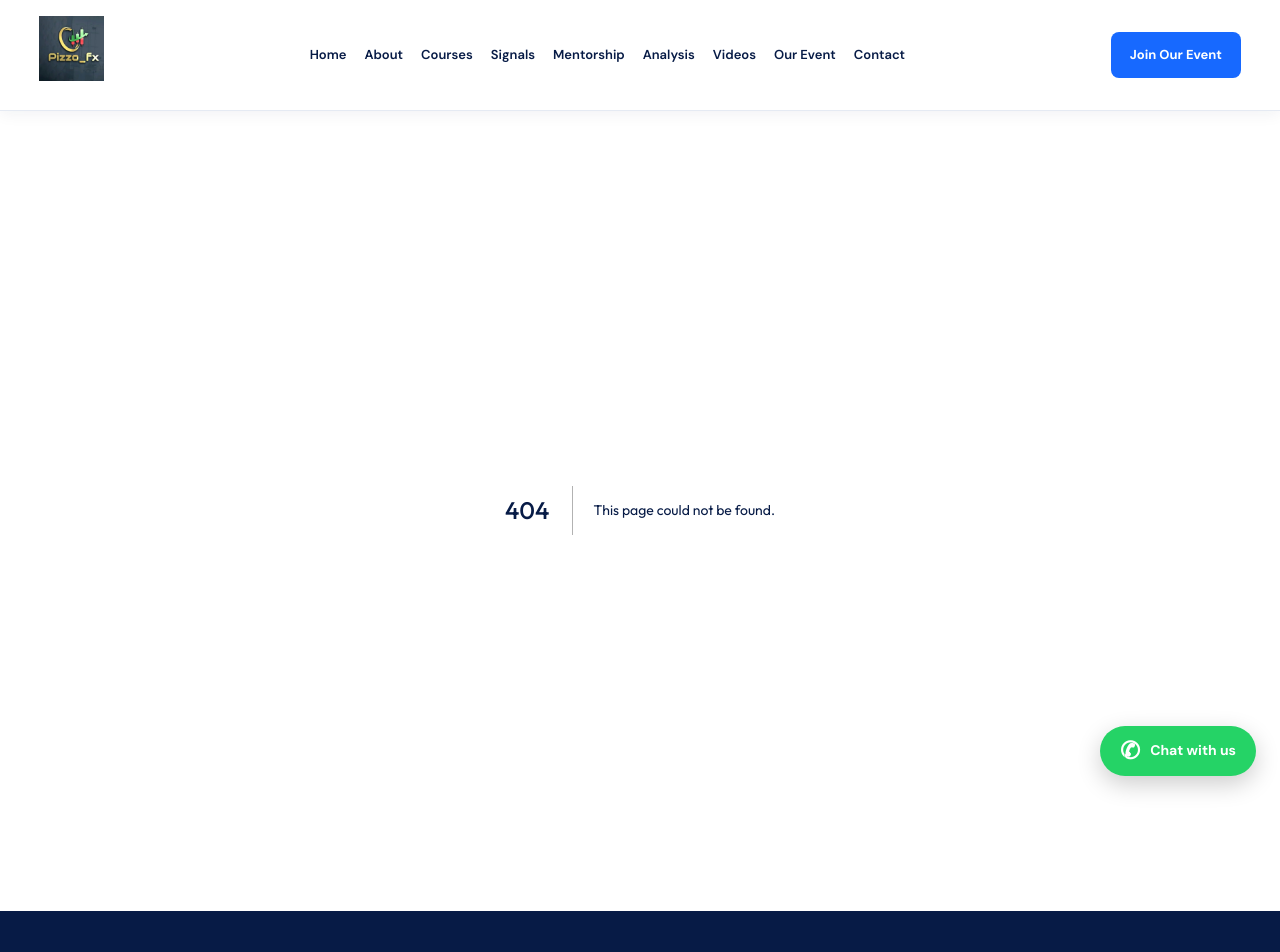
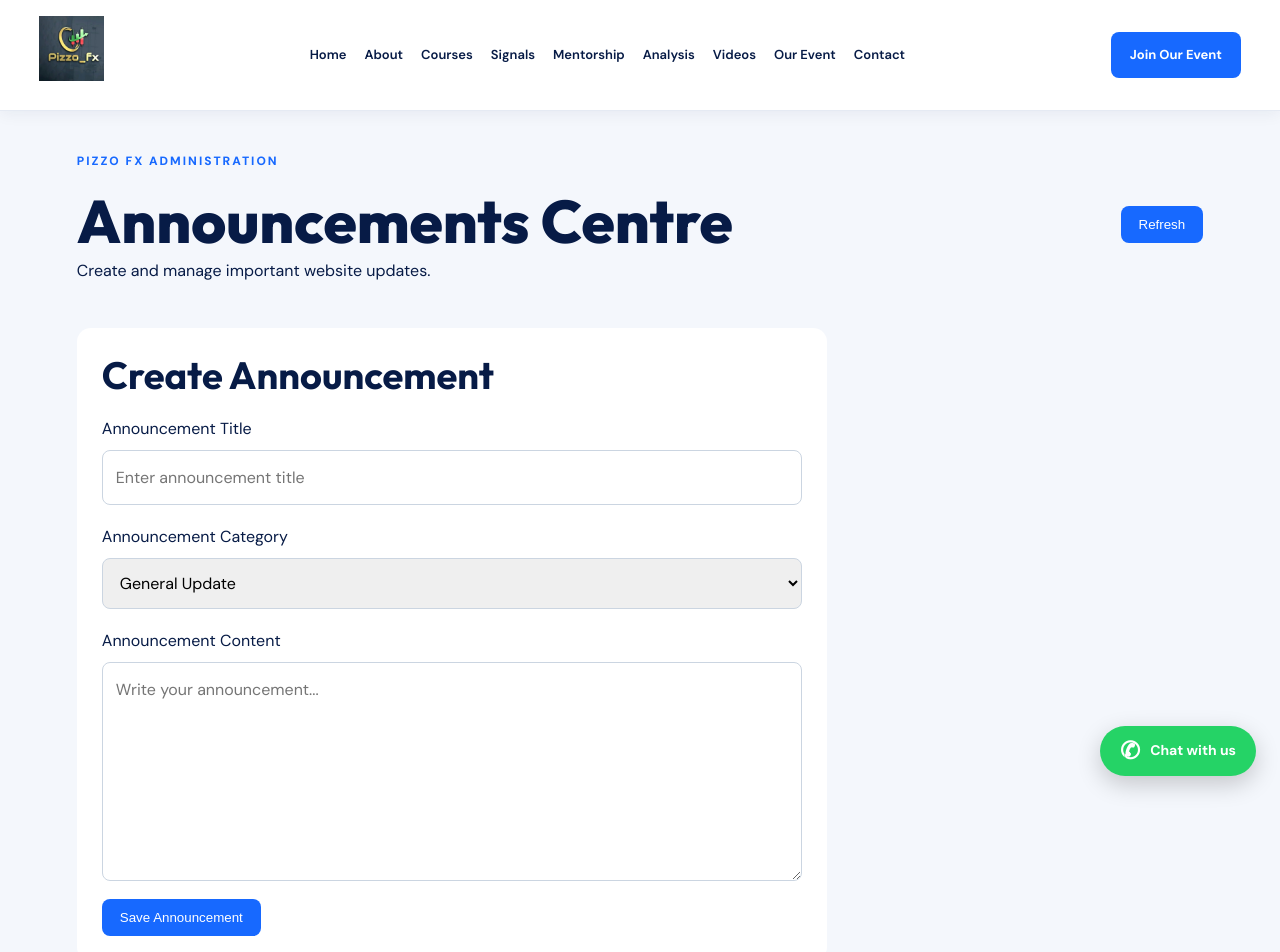
Before and after one commit to mutungastephen111-tech/pizzo-fx-website, a Next.js app: page /admin/announcements in a window 1280 px wide. Before the commit this address had no page. Shown: the top 952 px of the page. Built offline with nearby package versions, Linux system fonts and the light colour scheme; no server answers; the database is empty.

Commit message:
Create page.tsx

```diff
--- /dev/null
+++ b/src/app/admin/announcements/page.tsx
@@ -0,0 +1,297 @@
+
+"use client";
+
+import { useCallback, useEffect, useState } from "react";
+import { supabase } from "../../../lib/supabase";
+
+type Announcement = {
+  id: string;
+  title: string;
+  content: string;
+  announcement_type: string;
+  is_published: boolean;
+  created_at: string;
+};
+
+export default function AdminAnnouncementsPage() {
+  const [items, setItems] = useState<Announcement[]>([]);
+  const [title, setTitle] = useState("");
+  const [content, setContent] = useState("");
+  const [type, setType] = useState("general");
+  const [loading, setLoading] = useState(true);
+  const [saving, setSaving] = useState(false);
+  const [message, setMessage] = useState("");
+
+  const loadAnnouncements = useCallback(async () => {
+    setLoading(true);
+
+    const { data, error } = await supabase
+      .from("announcements")
+      .select("*")
+      .order("created_at", { ascending: false });
+
+    if (error) {
+      setMessage(error.message);
+    } else {
+      setItems(data ?? []);
+    }
+
+    setLoading(false);
+  }, []);
+
+  useEffect(() => {
+    loadAnnouncements();
+  }, [loadAnnouncements]);
+
+  async function addAnnouncement(
+    event: React.FormEvent<HTMLFormElement>
+  ) {
+    event.preventDefault();
+    setSaving(true);
+    setMessage("");
+
+    const { error } = await supabase.from("announcements").insert({
+      title,
+      content,
+      announcement_type: type,
+      is_published: false,
+    });
+
+    if (error) {
+      setMessage(error.message);
+    } else {
+      setTitle("");
+      setContent("");
+      setType("general");
+      setMessage("Announcement saved as an unpublished draft.");
+      await loadAnnouncements();
+    }
+
+    setSaving(false);
+  }
+
+  async function togglePublish(item: Announcement) {
+    const { error } = await supabase
+      .from("announcements")
+      .update({ is_published: !item.is_published })
+      .eq("id", item.id);
+
+    if (error) {
+      setMessage(error.message);
+    } else {
+      setMessage("Announcement status updated.");
+      await loadAnnouncements();
+    }
+  }
+
+  async function deleteAnnouncement(id: string) {
+    if (!window.confirm("Delete this announcement permanently?")) {
+      return;
+    }
+
+    const { error } = await supabase
+      .from("announcements")
+      .delete()
+      .eq("id", id);
+
+    if (error) {
+      setMessage(error.message);
+    } else {
+      setMessage("Announcement deleted.");
+      await loadAnnouncements();
+    }
+  }
+
+  return (
+    <main style={styles.page}>
+      <header style={styles.header}>
+        <div>
+          <p style={styles.label}>PIZZO FX ADMINISTRATION</p>
+          <h1>Announcements Centre</h1>
+          <p>Create and manage important website updates.</p>
+        </div>
+
+        <button style={styles.button} onClick={loadAnnouncements}>
+          Refresh
+        </button>
+      </header>
+
+      <section style={styles.formCard}>
+        <h2>Create Announcement</h2>
+
+        <form onSubmit={addAnnouncement}>
+          <label>Announcement Title</label>
+          <input
+            style={styles.input}
+            value={title}
+            onChange={(e) => setTitle(e.target.value)}
+            placeholder="Enter announcement title"
+            required
+          />
+
+          <label>Announcement Category</label>
+          <select
+            style={styles.input}
+            value={type}
+            onChange={(e) => setType(e.target.value)}
+          >
+            <option value="general">General Update</option>
+            <option value="event">Event Announcement</option>
+            <option value="education">Forex Education</option>
+            <option value="trading">Trading Notice</option>
+            <option value="community">Community Update</option>
+            <option value="important">Important Notice</option>
+          </select>
+
+          <label>Announcement Content</label>
+          <textarea
+            style={styles.input}
+            rows={7}
+            value={content}
+            onChange={(e) => setContent(e.target.value)}
+            placeholder="Write your announcement..."
+            required
+          />
+
+          <button style={styles.button} disabled={saving}>
+            {saving ? "Saving..." : "Save Announcement"}
+          </button>
+        </form>
+      </section>
+
+      {message && <p style={styles.message}>{message}</p>}
+
+      <section>
+        <h2>All Announcements ({items.length})</h2>
+
+        {loading ? (
+          <p>Loading announcements...</p>
+        ) : items.length === 0 ? (
+          <p>No announcements created yet.</p>
+        ) : (
+          <div style={styles.grid}>
+            {items.map((item) => (
+              <article key={item.id} style={styles.card}>
+                <h3>{item.title}</h3>
+                <p>{item.content}</p>
+
+                <p>
+                  <strong>Category:</strong>{" "}
+                  {item.announcement_type}
+                </p>
+
+                <p>
+                  <strong>Status:</strong>{" "}
+                  {item.is_published ? "Published" : "Draft"}
+                </p>
+
+                <p style={styles.date}>
+                  {new Date(item.created_at).toLocaleString()}
+                </p>
+
+                <div style={styles.actions}>
+                  <button
+                    style={styles.button}
+                    onClick={() => togglePublish(item)}
+                  >
+                    {item.is_published ? "Unpublish" : "Publish"}
+                  </button>
+
+                  <button
+                    style={styles.deleteButton}
+                    onClick={() => deleteAnnouncement(item.id)}
+                  >
+                    Delete
+                  </button>
+                </div>
+              </article>
+            ))}
+          </div>
+        )}
+      </section>
+    </main>
+  );
+}
+
+const styles: Record<string, React.CSSProperties> = {
+  page: {
+    minHeight: "80vh",
+    padding: "40px 6%",
+    background: "#f4f7fc",
+    color: "#071b46",
+  },
+  header: {
+    display: "flex",
+    justifyContent: "space-between",
+    alignItems: "center",
+    flexWrap: "wrap",
+    gap: "20px",
+    marginBottom: "30px",
+  },
+  label: {
+    color: "#1769ff",
+    fontSize: "12px",
+    fontWeight: 800,
+    letterSpacing: "2px",
+  },
+  formCard: {
+    background: "white",
+    padding: "25px",
+    borderRadius: "14px",
+    marginBottom: "35px",
+    maxWidth: "750px",
+  },
+  input: {
+    display: "block",
+    width: "100%",
+    padding: "13px",
+    margin: "8px 0 18px",
+    border: "1px solid #cbd5e1",
+    borderRadius: "8px",
+    boxSizing: "border-box",
+    font: "inherit",
+  },
+  button: {
+    padding: "11px 18px",
+    background: "#1769ff",
+    color: "white",
+    border: 0,
+    borderRadius: "8px",
+    cursor: "pointer",
+  },
+  deleteButton: {
+    padding: "11px 18px",
+    background: "#b91c1c",
+    color: "white",
+    border: 0,
+    borderRadius: "8px",
+    cursor: "pointer",
+  },
+  grid: {
+    display: "grid",
+    gridTemplateColumns: "repeat(auto-fit, minmax(260px, 1fr))",
+    gap: "20px",
+  },
+  card: {
+    background: "white",
+    padding: "22px",
+    borderRadius: "12px",
+    border: "1px solid #e1e8f5",
+    overflowWrap: "anywhere",
+  },
+  actions: {
+    display: "flex",
+    gap: "10px",
+    flexWrap: "wrap",
+    marginTop: "20px",
+  },
+  date: {
+    color: "#64748b",
+    fontSize: "12px",
+  },
+  message: {
+    padding: "12px",
+    background: "#eaf1ff",
+    borderRadius: "8px",
+  },
+};
```
